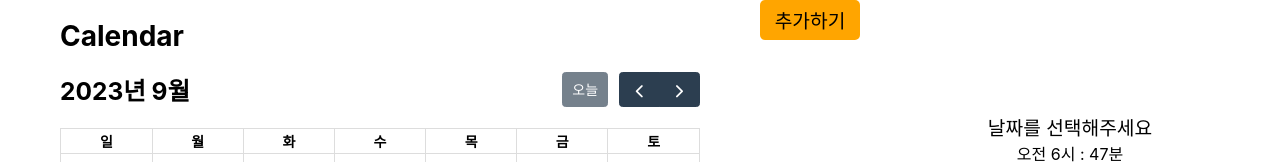
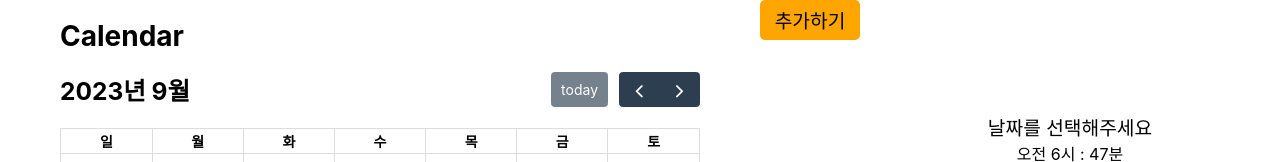
Before and after one commit to kimjinzx/workmanagement, a React (Create React App) app in the folder reactproj/: page / in a window 1280 px wide. Shown: the top 162 px of the page. Built offline with nearby package versions, Linux system fonts and the light colour scheme.

Commit message:
Calendar Component modification2

```diff
--- a/reactproj/src/components/Calendar.js
+++ b/reactproj/src/components/Calendar.js
@@ -1,14 +1,12 @@
-import React, { useState } from "react";
+import React from "react";
 import FullCalendar from "@fullcalendar/react";
 import dayGridPlugin from "@fullcalendar/daygrid";
-import koLocale from "@fullcalendar/core/locales/ko";
 import interactionPlugin from "@fullcalendar/interaction";
 import "./Calendar.css";
 import { useStore } from "./Store";
 
 const MyFullCalendar = () => {
-  const { selectedDate, setSelectedDate, prevDateEl, setPrevDateEl } =
-    useStore();
+  const { setSelectedDate, prevDateEl, setPrevDateEl } = useStore();
 
   const handleDateClick = (info) => {
     if (prevDateEl) {
@@ -21,20 +19,6 @@ const MyFullCalendar = () => {
     setSelectedDate(info.dateStr);
   };
 
-  // const allToDo = 10;
-  // const finished = 10;
-  // const count = allToDo - finished;
-  // const theDay = "2023-09-01";
-
-  // const works = [
-  //   {
-  //     classNames: ["custom-event"],
-  //     title: count,
-  //     date: theDay,
-  //     backgroundColor: "#FFFFFF",
-  //   },
-  // ];
-
   return (
     <div className="calendar-container">
       <h1>Calendar</h1>
@@ -43,23 +27,8 @@ const MyFullCalendar = () => {
           <FullCalendar
             plugins={[dayGridPlugin, interactionPlugin]}
             initialView="dayGridMonth"
-            // events={works}
-            locale={koLocale}
+            locale="ko-KR"
             dateClick={handleDateClick}
-            Add
-            this
-            prop
-            // eventContent={(arg) => {
-            // if (count === 0) {
-            //   return {
-            //     html: `<span style="color:#4374D9">✓</span>`,
-            //   };
-            // } else {
-            //   return {
-            //     html: `<span style="color:#4374D9">${count}</span>`,
-            //   };
-            // }
-            // }}
           />
         </div>
       </div>
```
